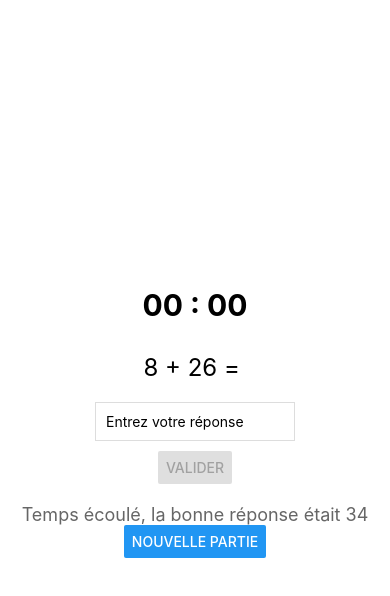
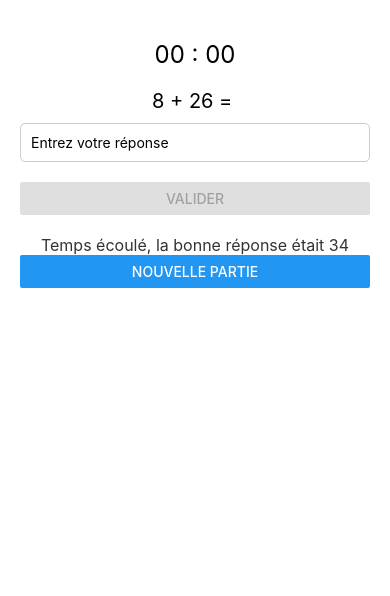
Before and after one commit to MargYre/L3_react-native-mental-math, a React Native app: screen / in a window 390 px wide. Shown: the top 596 px of the page. Built offline with nearby package versions, Linux system fonts and the light colour scheme.

Commit message:
Move style in another file

```diff
--- a/App.js
+++ b/App.js
@@ -1,5 +1,6 @@
 import { StyleSheet, Text, View, Button, TextInput } from 'react-native';
 import { useState, useEffect } from 'react';
+import { styles } from './styles';
 
 const MAX_NUMBER = 50;
 const MAX_TIME = 5;
@@ -15,37 +16,6 @@ const formatTime = (time) => {
     return '00 : ' + time;
   }
 }
-
-const styles = StyleSheet.create({
-  container: {
-    flex: 1,
-    backgroundColor: '#fff',
-    alignItems: 'center',
-    justifyContent: 'center',
-  },
-  input: {
-    borderWidth: 1,
-    borderColor: '#ddd',
-    padding: 10,
-    width: 200,
-    marginVertical: 10,
-  },
-  text: {
-    fontSize: 24,
-    marginVertical: 10,
-  },
-  timer: {
-    fontSize: 30,
-    fontWeight: 'bold',
-    marginBottom: 20,
-  },
-  message: {
-    marginTop: 20,
-    color: '#666',
-    fontSize: 18,
-  }
-});
-
 export default function App() {
   const [numberOne, setNumberOne] = useState(rndNumber());
   const [numberTwo, setNumberTwo] = useState(rndNumber());
--- /dev/null
+++ b/styles.js
@@ -0,0 +1,33 @@
+import { StyleSheet } from 'react-native';
+
+export const styles = StyleSheet.create({
+    container: {
+      flex: 1,
+      backgroundColor: '#fff',
+      paddingHorizontal: 20,
+      marginTop: 40,
+    },
+    timer: {
+      fontSize: 24,
+      textAlign: 'center',
+      marginBottom: 20,
+    },
+    text: {
+      fontSize: 20,
+      textAlign: 'center',
+      marginBottom: 10,
+    },
+    input: {
+      borderWidth: 1,
+      borderColor: '#ccc',
+      padding: 10,
+      marginBottom: 20,
+      borderRadius: 5,
+    },
+    message: {
+      marginTop: 20,
+      textAlign: 'center',
+      color: '#333',
+      fontSize: 16,
+    },
+  });
```
